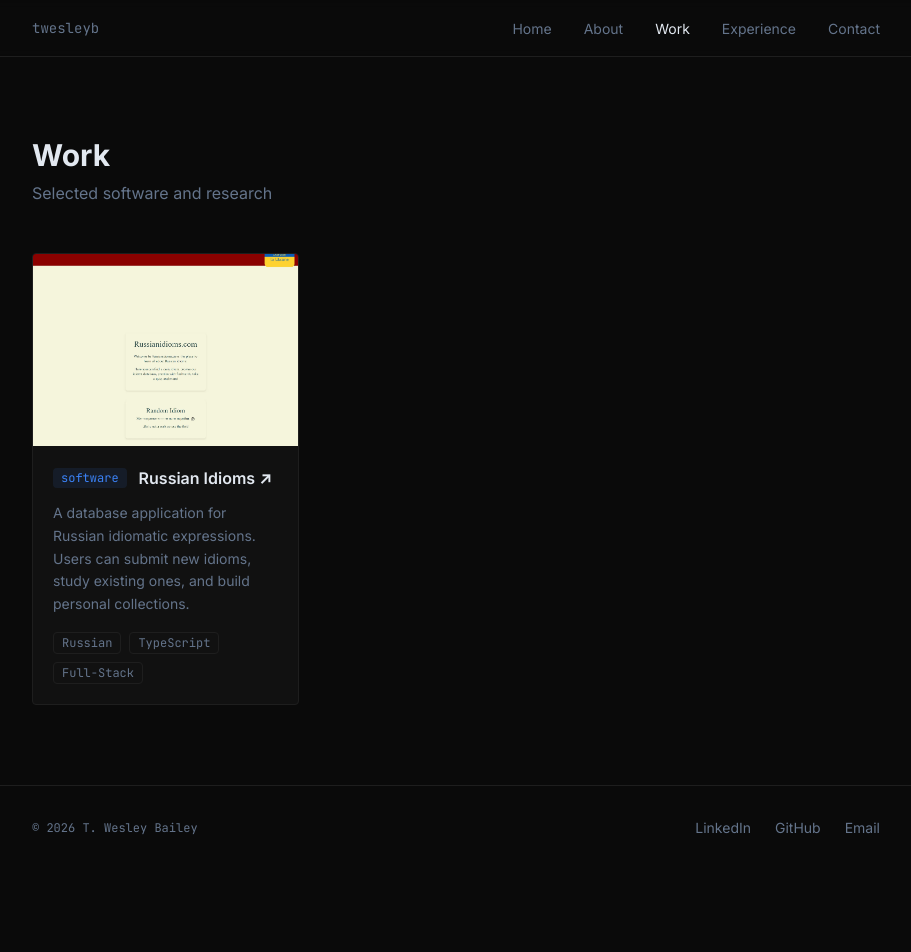
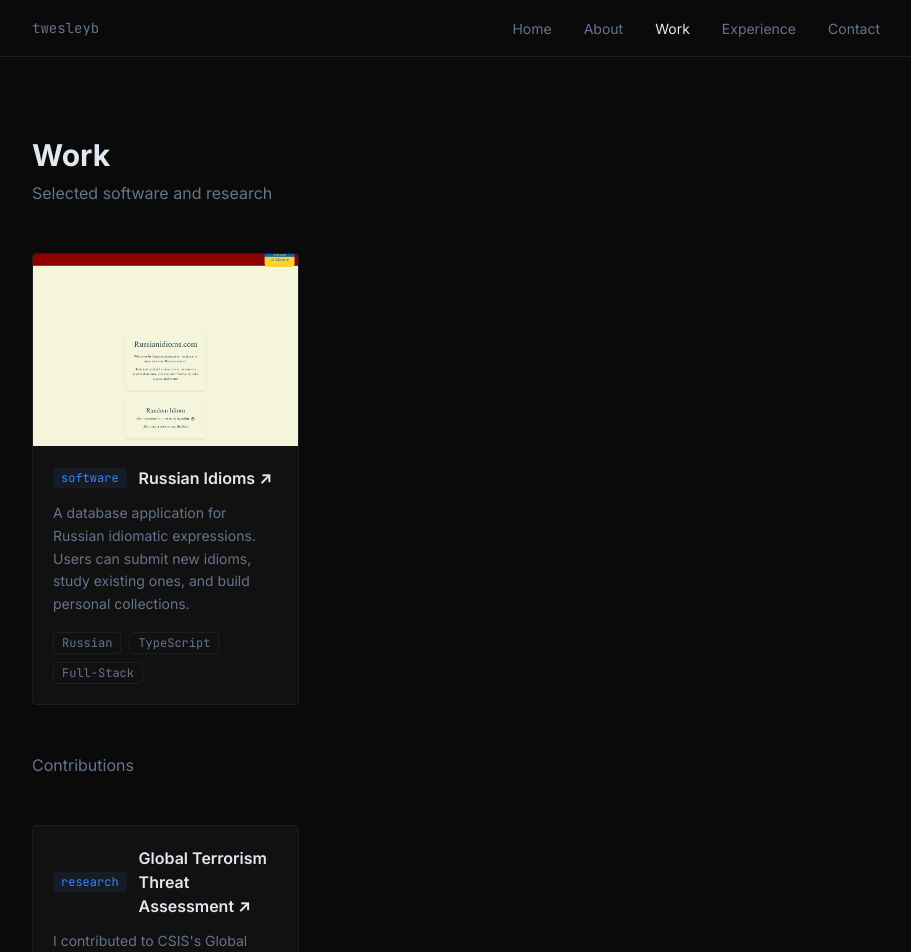
Before and after one commit to thomaswesleyb/thomaswesleyb.github.io, a React (Vite) app: page /work in a window 1280 px wide. Shown: the top 952 px of the page, without its empty margins (184-1095 px from the left). Before the commit the page ends 870 px from the top, so only its background shows below. Built offline with nearby package versions, Linux system fonts and the light colour scheme.

Commit message:
Added GTTA to creds

```diff
--- a/src/pages/Work.tsx
+++ b/src/pages/Work.tsx
@@ -14,7 +14,7 @@ export default function Work() {
         <h1 className="text-3xl font-bold text-text-primary mb-2">Work</h1>
         <p className="text-text-muted mb-12">Selected software and research</p>
 
-        <div className="grid grid-cols-1 md:grid-cols-2 lg:grid-cols-3 gap-6">
+        <div className="grid grid-cols-1 md:grid-cols-2 lg:grid-cols-3 gap-6 mb-12">
           <WorkCard
             type="software"
             title="Russian Idioms"
@@ -26,6 +26,20 @@ export default function Work() {
           />
           {/* TODO: Add research/analytical work cards as projects develop (see docs/overhaul.md §16) */}
         </div>
+
+        <p className="text-text-muted mb-12">Contributions</p>
+
+        <div className="grid grid-cols-1 md:grid-cols-2 lg:grid-cols-3 gap-6">
+          <WorkCard
+            type="research"
+            title="Global Terrorism Threat Assessment"
+            description="I contributed to CSIS's Global Terrorism Threat Assessment, conducting extensive research on terrorism cases"
+            tags={['Terrorism', 'Research', 'OSINT']}
+            href="https://www.csis.org/analysis/global-terrorism-threat-assessment-2026"
+          />
+
+        </div>
+
       </section>
     </>
   );
```
